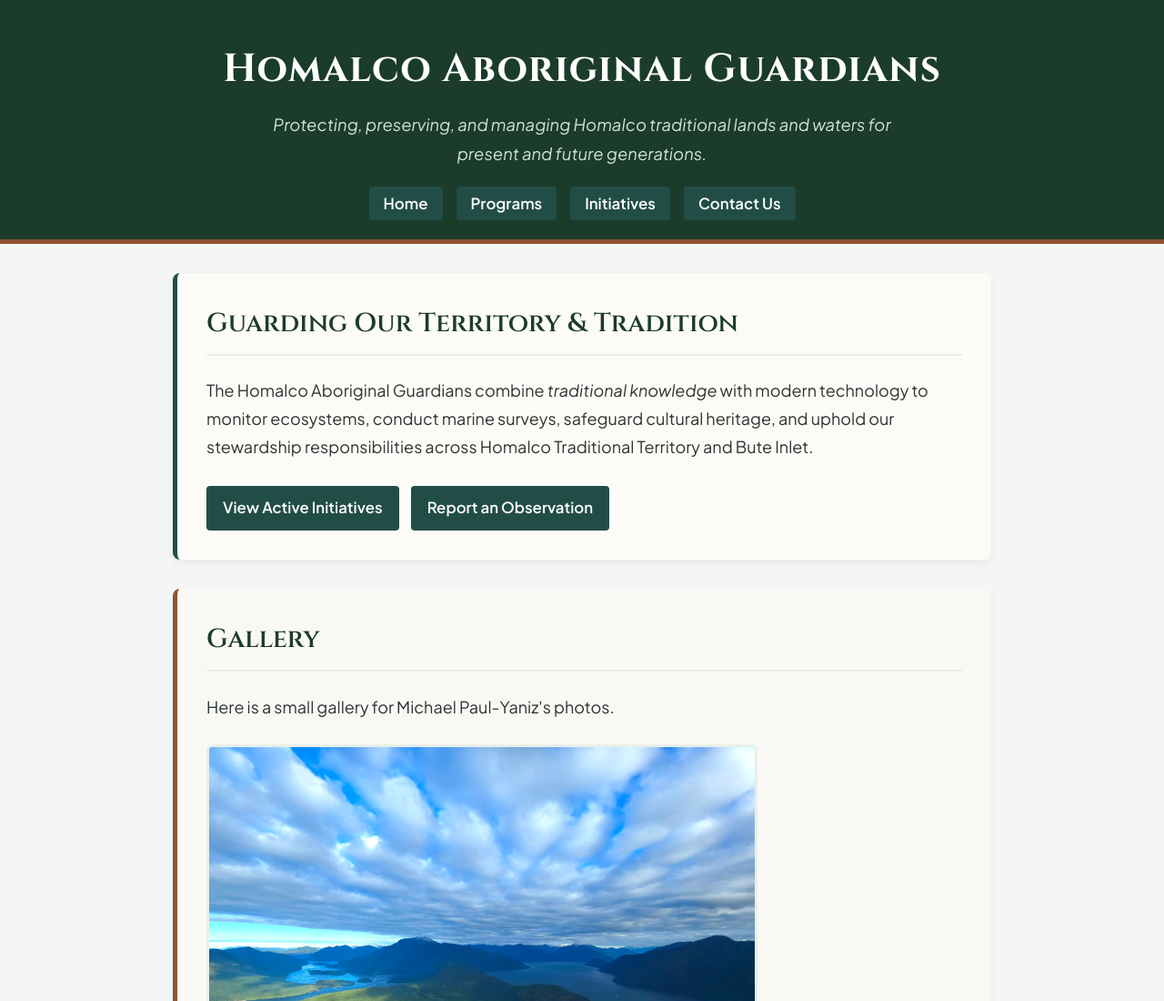
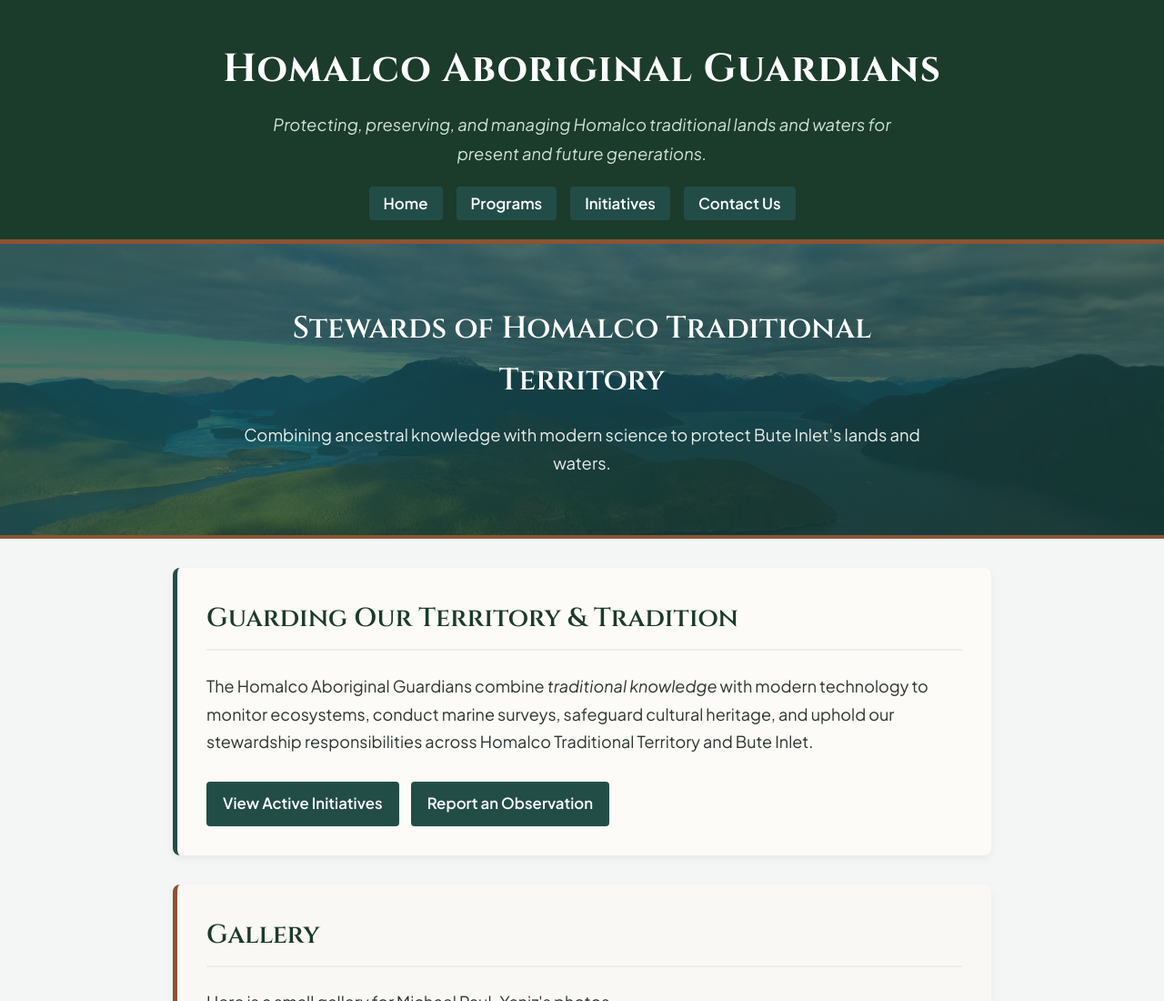
Before and after one commit to michaelhomalco-spec/homalco-aboriginal-guardians, a plain HTML site: page index.html in a window 1280 px wide. Shown: the top 1100 px of the page at 91% size. Drawn offline with Linux system fonts and the light colour scheme.

Commit message:
update to index and style.css

```diff
--- a/index.html
+++ b/index.html
@@ -22,6 +22,14 @@
             </ul>
         </nav>
     </header>
+
+    <!-- HERO BANNER CONTAINER: Demonstrates div as a container + background-image -->
+    <div class="hero-banner">
+        <div class="banner-content">
+            <h2>Stewards of Homalco Traditional Territory</h2>
+            <p>Combining ancestral knowledge with modern science to protect Bute Inlet's lands and waters.</p>
+        </div>
+    </div>
 
     <main>
         <section>
--- a/style.css
+++ b/style.css
@@ -75,6 +75,36 @@ nav a {
 nav a:hover, nav a.active {
     background-color: var(--cedar-wood);
 }
+/* Hero Banner Container */
+.hero-banner {
+    background-color: var(--forest-green);
+    background-image: linear-gradient(rgba(27, 59, 43, 0.72), rgba(27, 59, 43, 0.72)), url('media/coastal-bute-inlet.jpg');
+    background-position: center;
+    background-size: cover;
+    background-repeat: no-repeat;
+    color: #ffffff;
+    padding: 4rem 1.5rem;
+    text-align: center;
+    border-bottom: 4px solid var(--cedar-wood);
+}
+
+.banner-content {
+    max-width: 800px;
+    margin: 0 auto;
+}
+
+.banner-content h2 {
+    color: #ffffff;
+    border-bottom: none;
+    margin-bottom: 0.5rem;
+    font-size: 2.1rem;
+}
+
+.banner-content p {
+    margin: 0;
+    font-size: 1.15rem;
+    color: #e8efe9;
+}
 
 /* Main Content & Section Cards */
 main {
@@ -127,7 +157,8 @@ a:hover {
 }
 
 /* Call-to-Action Link Buttons */
-section > a[href] {
+section > a[href],
+.program-card a[href] {
     display: inline-block;
     background-color: var(--deep-teal);
     color: #ffffff;
@@ -141,7 +172,8 @@ section > a[href] {
     transition: background-color 0.3s ease;
 }
 
-section > a[href]:hover {
+section > a[href]:hover,
+.program-card a[href]:hover {
     background-color: var(--forest-green);
     color: #ffffff;
 }
```
